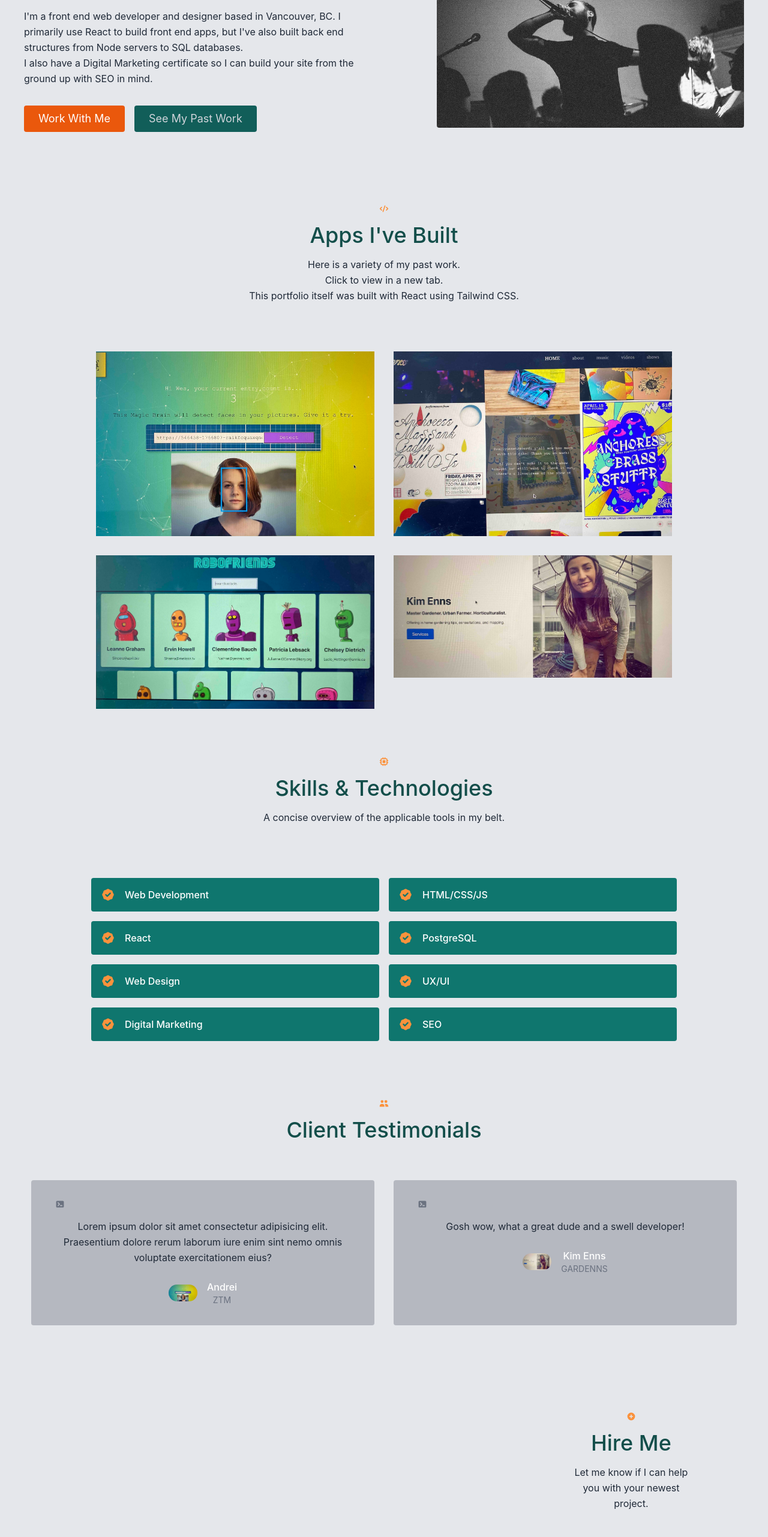
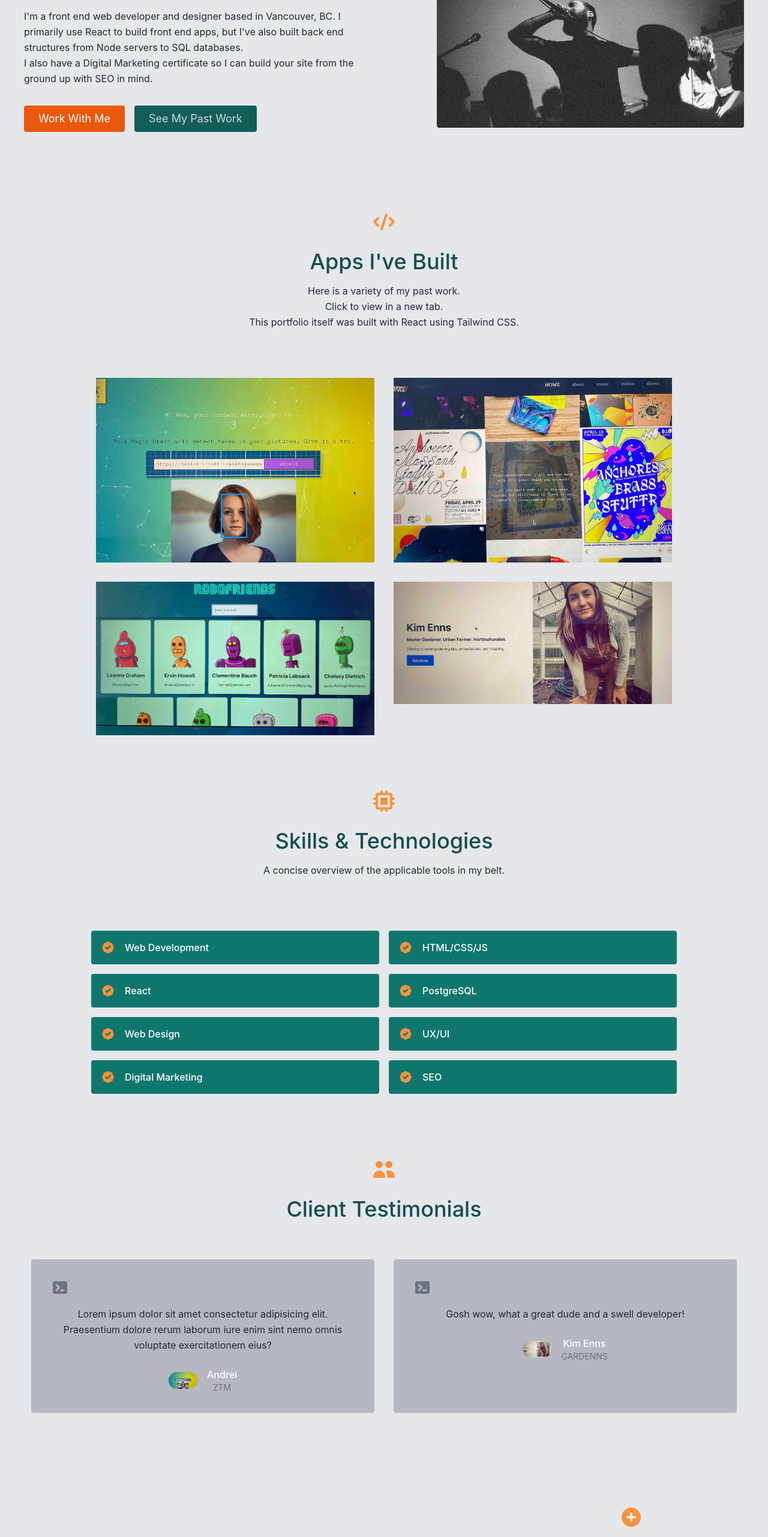
Before and after one commit to robalobadob/react-dev-portfolio, a React (Create React App) app: page / in a window 1280 px wide. Shown: the part 234-2797 px from the top of the page at 60% size. Built offline with nearby package versions, Linux system fonts and the light colour scheme.

Commit message:
icon css update

```diff
--- a/src/components/Contact.js
+++ b/src/components/Contact.js
@@ -35,7 +35,7 @@ export default function Contact() {
                     className="flex flex-col md:ml-auto md:py-8 mt-8 md:mt-0">
 
                     <div className="text-center mb-20">
-                        <HiPlusCircle className="w-10 inline-block mb-4 text-orange-400" />
+                        <HiPlusCircle className="w-10 inline-block mb-4 text-6xl text-orange-400" />
                         <h1 className="sm:text-4xl text-3xl font-medium title-font text-teal-900 mb-4">
                             Hire Me
                         </h1>
--- a/src/components/Footer.js
+++ b/src/components/Footer.js
@@ -1,21 +1,21 @@
 import React from "react";
-import LIIcon from "../assets/li.png";
-import IGIcon from "../assets/ig.png";
-import GHIcon from "../assets/gh.png";
+import { FiGithub, FiInstagram, FiLinkedin } from "react-icons/fi"
 
 export default function Footer() {
     return (
         <footer className="bg-teal-800">
-            <div className="px-5 py-3 mx-auto text-center lg:px-40">
-                <nav className="container mx-auto flex flex-wrap p-5 flex-col md:flex-row items-center">
-                    <a className="mr-5 hover:orange-600" href="https://www.linkedin.com/in/rob-hoover/" target="_blank" rel="noreferrer">
-                        <img src={LIIcon} />
+            <div>
+                <nav className="container mx-auto flex text-center">
+                    <a className="mr-5 text-4xl text-white hover:text-orange-600" href="https://github.com/robalobadob/" target="_blank" rel="noreferrer">
+                        <FiGithub />
                     </a>
-                    <a className="mr-5 hover:text-orange-600" href="https://github.com/robalobadob/" target="_blank" rel="noreferrer">
-                        <img src={GHIcon} />
+
+                    <a className="mr-5 text-4xl text-white hover:text-orange-600" href="https://www.linkedin.com/in/rob-hoover/" target="_blank" rel="noreferrer">
+                        <FiLinkedin />
                     </a>
-                    <a className="mr-5 hover:text-orange-600" href="https://www.instagram.com/robalobadob/" target="_blank" rel="noreferrer">
-                        <img src={IGIcon} />
+
+                    <a className="mr-5 text-4xl text-white hover:text-orange-600" href="https://www.instagram.com/robalobadob/" target="_blank" rel="noreferrer">
+                        <FiInstagram />
                     </a>
                 </nav>
             </div>
--- a/src/components/Projects.js
+++ b/src/components/Projects.js
@@ -7,7 +7,7 @@ export default function Projects() {
         <section id="projects" className="body-font">
             <div className="container px-5 py-10 mx-auto text-center lg:px-40">
                 <div className="flex flex-col w-full mb-20">
-                    <HiCode className="mx-auto inline-block w-10 mb-4 text-orange-400" />
+                    <HiCode className="mx-auto inline-block w-10 mb-4 text-6xl text-orange-400" />
                     <h1 className="sm:text-4xl text-3xl font-medium title-font mb-4 text-teal-900">
                         Apps I've Built
                     </h1>
--- a/src/components/Skills.js
+++ b/src/components/Skills.js
@@ -7,7 +7,7 @@ export default function Skills() {
         <section id="skills">
             <div className="container px-5 py-10 mx-auto">
                 <div className="text-center mb-20">
-                    <HiChip className="w-10 inline-block mb-4 text-orange-400" />
+                    <HiChip className="w-10 inline-block mb-4 text-6xl text-orange-400" />
                     <h1 className="sm:text-4xl text-3xl font-medium title-font text-teal-900 mb-4">
                         Skills &amp; Technologies
                     </h1>
--- a/src/components/Testimonials.js
+++ b/src/components/Testimonials.js
@@ -6,7 +6,7 @@ export default function Testimonials() {
     return (
         <section id="testimonials">
             <div className="container px-5 py-10 mx-auto text-center">
-                <HiUsers className="w-10 inline-block mb-4 text-orange-400" />
+                <HiUsers className="w-10 inline-block mb-4 text-6xl text-orange-400" />
                 <h1 className="sm:text-4xl text-3xl font-medium title-font text-teal-900 mb-12">
                     Client Testimonials
                 </h1>
@@ -14,7 +14,7 @@ export default function Testimonials() {
                     {testimonial.map((testimonial) => (
                         <div className="p-4 md:w-1/2 w-full">
                             <div className="h-full bg-gray-500 bg-opacity-40 p-8 rounded">
-                                <HiTerminal className="block w-8 text-gray-500 mb-4" />
+                                <HiTerminal className="block w-8 text-3xl text-gray-500 mb-4" />
                                 <p className="leading-relaxed mb-6">
                                     {testimonial.quote}
                                 </p>
```
